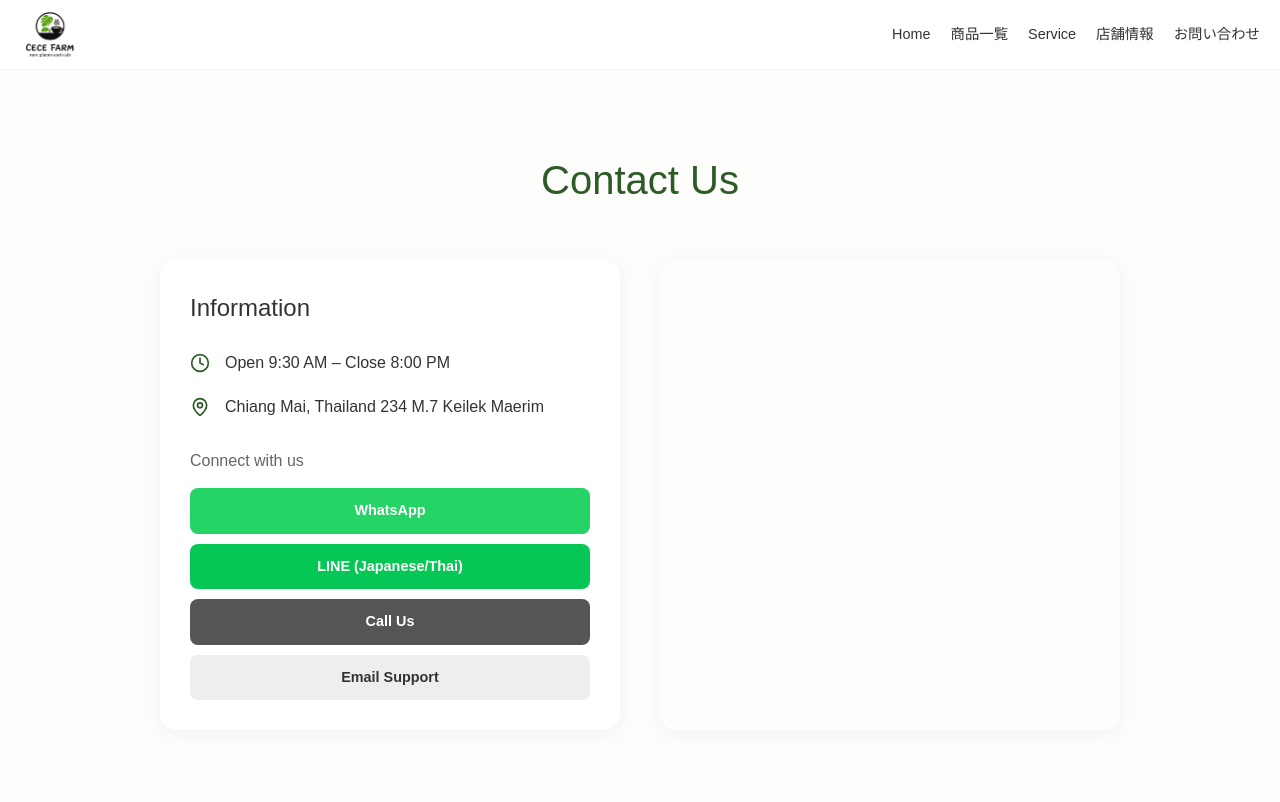
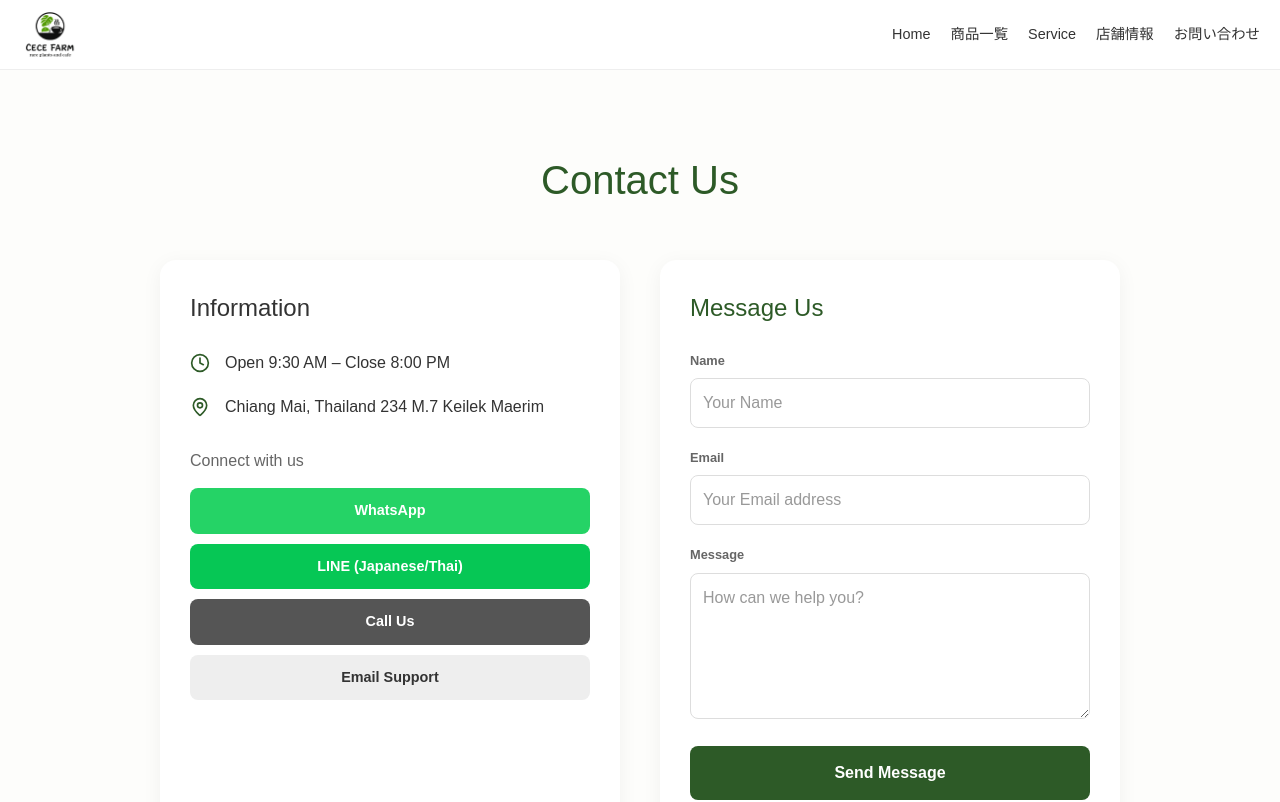
Before and after one commit to xspeed122000-jpg/cecefarm-full-blog, a Next.js app: page /contact in a window 1280 px wide. Shown: the top 802 px of the page. Built offline with nearby package versions, Linux system fonts and the light colour scheme.

Commit message:
contact right side form

```diff
--- a/app/contact/page.tsx
+++ b/app/contact/page.tsx
@@ -39,7 +39,38 @@ export default function ContactPage() {
 
                 {/* 右側：Google Map 埋め込み */}
                 <div style={{ height: '100%', minHeight: '400px', borderRadius: '16px', overflow: 'hidden', boxShadow: '0 4px 20px rgba(0,0,0,0.05)' }}>
-
+                    <div style={{ backgroundColor: '#fff', padding: '30px', borderRadius: '16px', boxShadow: '0 4px 20px rgba(0,0,0,0.05)' }}>
+                        <h2 style={{ marginBottom: '25px', fontSize: '1.5rem', color: '#2d5a27' }}>Message Us</h2>
+                        <form style={{ display: 'flex', flexDirection: 'column', gap: '20px' }}>
+                            <div>
+                                <label style={labelStyle}>Name</label>
+                                <input type="text" placeholder="Your Name" style={inputStyle} />
+                            </div>
+                            <div>
+                                <label style={labelStyle}>Email</label>
+                                <input type="email" placeholder="Your Email address" style={inputStyle} />
+                            </div>
+                            <div>
+                                <label style={labelStyle}>Message</label>
+                                <textarea placeholder="How can we help you?" rows={5} style={inputStyle}></textarea>
+                            </div>
+                            <button
+                                type="button"
+                                style={{
+                                    backgroundColor: '#2d5a27',
+                                    color: '#fff',
+                                    padding: '15px',
+                                    borderRadius: '8px',
+                                    border: 'none',
+                                    fontWeight: 'bold',
+                                    cursor: 'pointer',
+                                    fontSize: '1rem'
+                                }}
+                            >
+                                Send Message
+                            </button>
+                        </form>
+                    </div>
                 </div>
             </div>
         </div>
@@ -53,7 +84,22 @@ const infoItemStyle = {
     marginBottom: '20px',
     fontSize: '1rem'
 };
-
+const labelStyle = {
+    display: 'block',
+    fontSize: '0.8rem',
+    color: '#666',
+    marginBottom: '8px',
+    fontWeight: 'bold' as const
+};
+const inputStyle = {
+    width: '100%',
+    padding: '12px',
+    borderRadius: '8px',
+    border: '1px solid #ddd',
+    fontSize: '1rem',
+    boxSizing: 'border-box' as const,
+    fontFamily: 'inherit'
+};
 const buttonStyle = (bgColor: string, textColor: string = '#fff') => ({
     display: 'block',
     padding: '12px',
```
